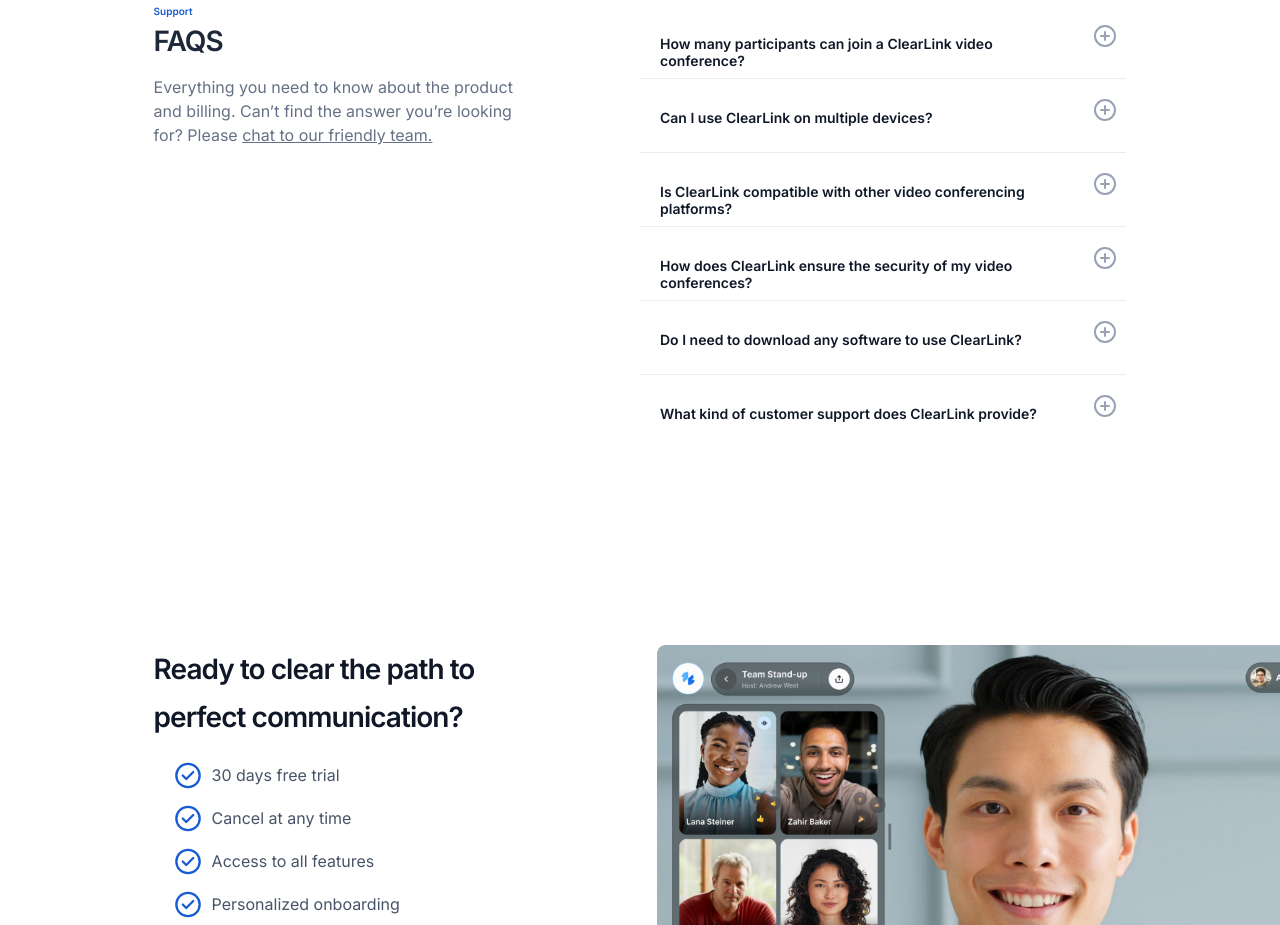
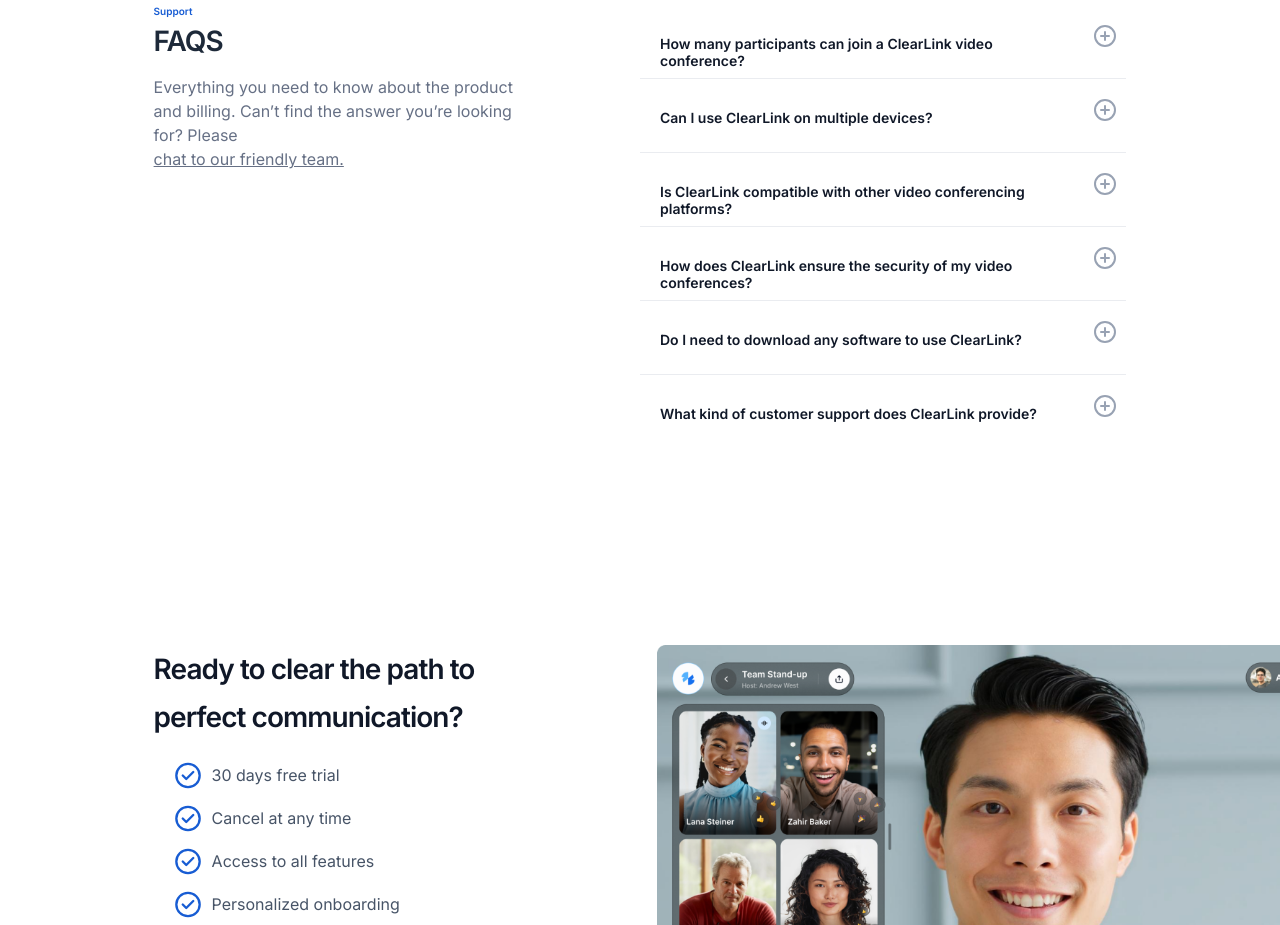
Before and after one commit to Finniki/talentsync, a React (Create React App) app: page / in a window 1280 px wide. Shown: the part 2340-3265 px from the top of the page. Built offline with nearby package versions, Linux system fonts and the light colour scheme.

Commit message:
fix: fix broken link on support section

```diff
--- a/src/components/NavItems/NavItems.module.css
+++ b/src/components/NavItems/NavItems.module.css
@@ -14,4 +14,5 @@
   display: flex;
   align-items: center;
   gap: 5px;
+  cursor: pointer;
 }
--- a/src/components/Support/Support.js
+++ b/src/components/Support/Support.js
@@ -60,9 +60,7 @@ const Support = () => {
         <p className={styles.supportDescription}>
           Everything you need to know about the product and billing. Can’t find
           the answer you’re looking for? Please{" "}
-          <a href="clearlinkproject.netlify.app" className={styles.supportLink}>
-            chat to our friendly team.
-          </a>
+          <p className={styles.supportLink}>chat to our friendly team.</p>
         </p>
       </div>
       <div className={styles.faqItemsFlex}>
--- a/src/components/Support/Support.module.css
+++ b/src/components/Support/Support.module.css
@@ -30,6 +30,8 @@
 }
 .supportLink {
   color: #667085;
+  text-decoration: underline;
+  cursor: pointer;
 }
 .faqItemsFlex {
   display: flex;
```
